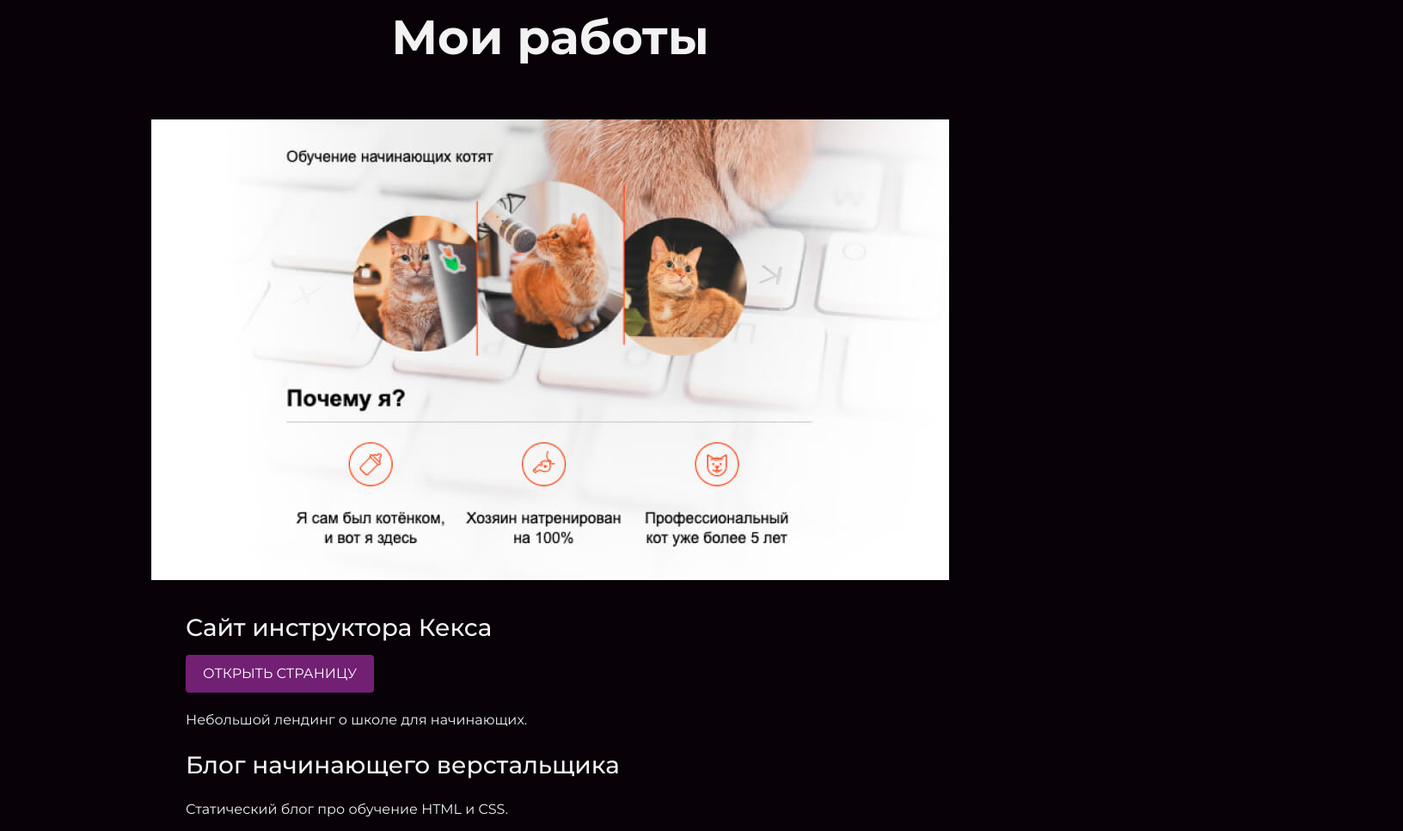
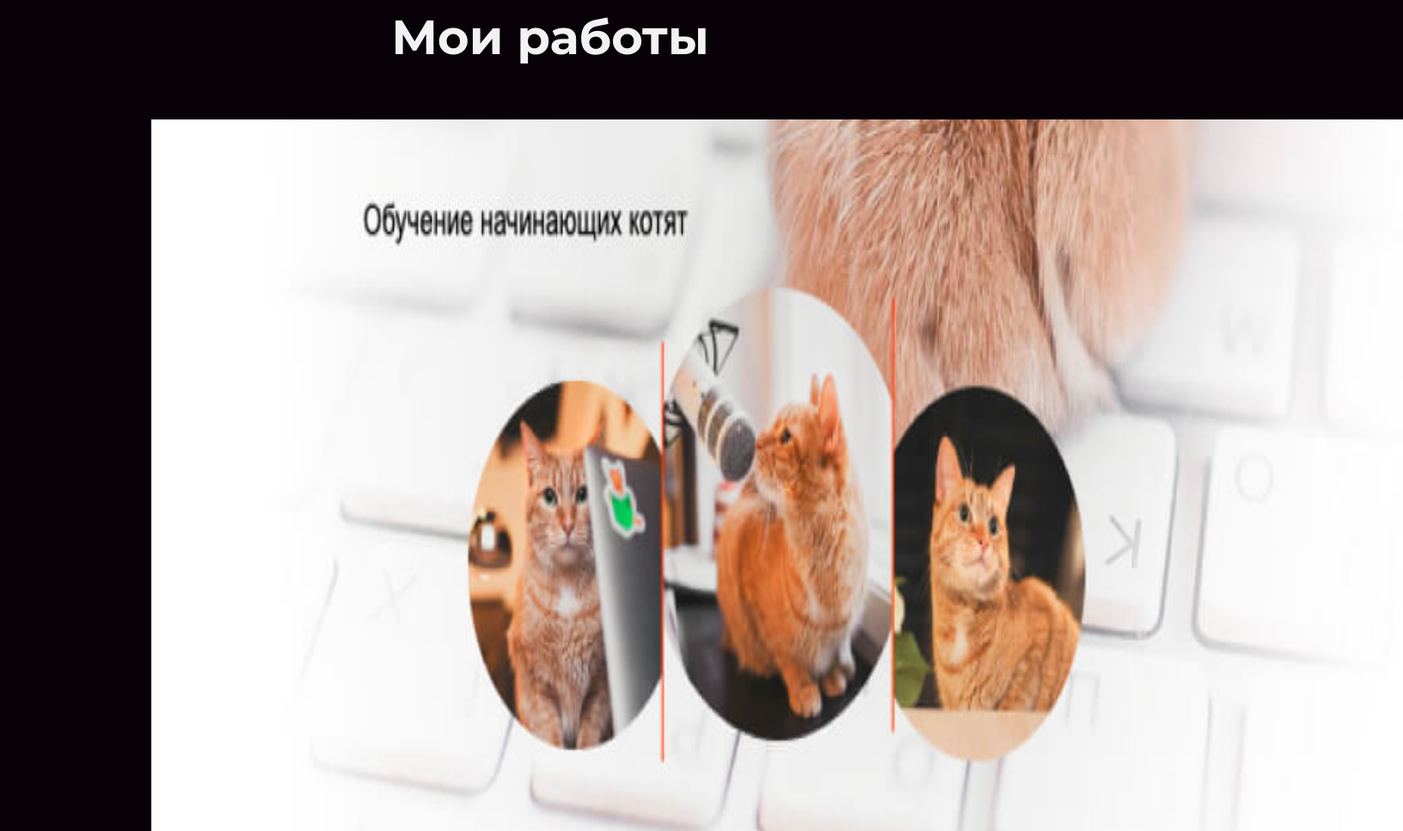
Before and after one commit to HEV1K/my-site, a plain HTML site: page index.html in a window 1280 px wide. Shown: the part 2368-3335 px from the top of the page at 86% size, 1632 px wide, since content can reach past the window. Drawn offline with Linux system fonts and the light colour scheme.

Commit message:
Add files via upload

```diff
--- a/index.html
+++ b/index.html
@@ -54,7 +54,7 @@
 	  <h2 class="subheading">Мои работы</h2>
 <figure class="project-image">
 
-  <img src="files/project.jpg" width="928" height="536" alt="Cайт инструктора Кекса">
+  <img src="files/project.jpg" width="1456" height="1456" alt="Cайт инструктора Кекса">
 </figure>
     <figure>
 
```
